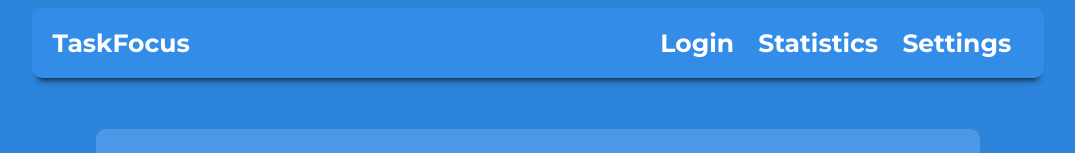
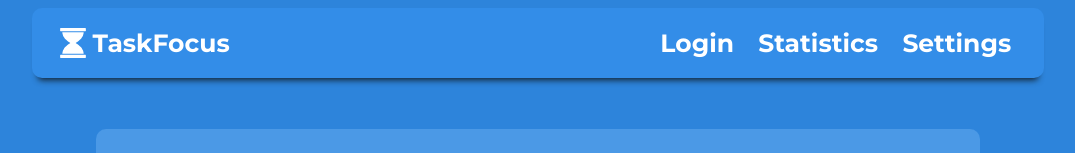
Before and after one commit to colbyhill21/TaskFocus, an Angular app: page / in a window 1280 px wide. Shown: the top 153 px of the page, without its empty margins (102-1177 px from the left). Built offline with nearby package versions, Linux system fonts and the light colour scheme.

Commit message:
Added hourglass icon to the nav bar

```diff
--- a/src/app/app.component.html
+++ b/src/app/app.component.html
@@ -1,6 +1,9 @@
 <div style="width: 100%; padding: 0; margin: 0; height: 100%; background-color: #2D84DB;">
     <div class="nav-holder">
         <div class="title-holder">
+            <body style="padding: 0; margin: 20px 5px; float: left; color: white;">
+                <svg height="30" viewBox="0 0 1792 1792" width="30" xmlns="http://www.w3.org/2000/svg" color= "#fff;" ><path d="M1632 1600q14 0 23 9t9 23v128q0 14-9 23t-23 9h-1472q-14 0-23-9t-9-23v-128q0-14 9-23t23-9h1472zm-1374-64q3-55 16-107t30-95 46-87 53.5-76 64.5-69.5 66-60 70.5-55 66.5-47.5 65-43q-43-28-65-43t-66.5-47.5-70.5-55-66-60-64.5-69.5-53.5-76-46-87-30-95-16-107h1276q-3 55-16 107t-30 95-46 87-53.5 76-64.5 69.5-66 60-70.5 55-66.5 47.5-65 43q43 28 65 43t66.5 47.5 70.5 55 66 60 64.5 69.5 53.5 76 46 87 30 95 16 107h-1276zm1374-1536q14 0 23 9t9 23v128q0 14-9 23t-23 9h-1472q-14 0-23-9t-9-23v-128q0-14 9-23t23-9h1472z" fill="white"/></svg>
+            </body>
             <h1 class="app-title">TaskFocus</h1>
         </div>
         <div class="nav-buttons">
--- a/src/app/app.component.scss
+++ b/src/app/app.component.scss
@@ -13,10 +13,12 @@
 
 .title-holder {
     float: left;
-    width: 10%;
+    width: 45%;
     height: auto;
     padding: 0 2%;
     margin: 0;
+    display: flex;
+    flex-flow: row wrap;
 }
 
 h1 {
@@ -29,7 +31,7 @@ h1 {
     margin: 0;
     padding: 20px 0;
     float: left;
-    font-size: 25px;
+    font-size: min(3vw, 25px);
     line-height: 30px;
 }
 
@@ -118,3 +120,7 @@ h1 {
     color: white;
     text-decoration: none;
 }
+
+.icon {
+    color: white;
+}
```
